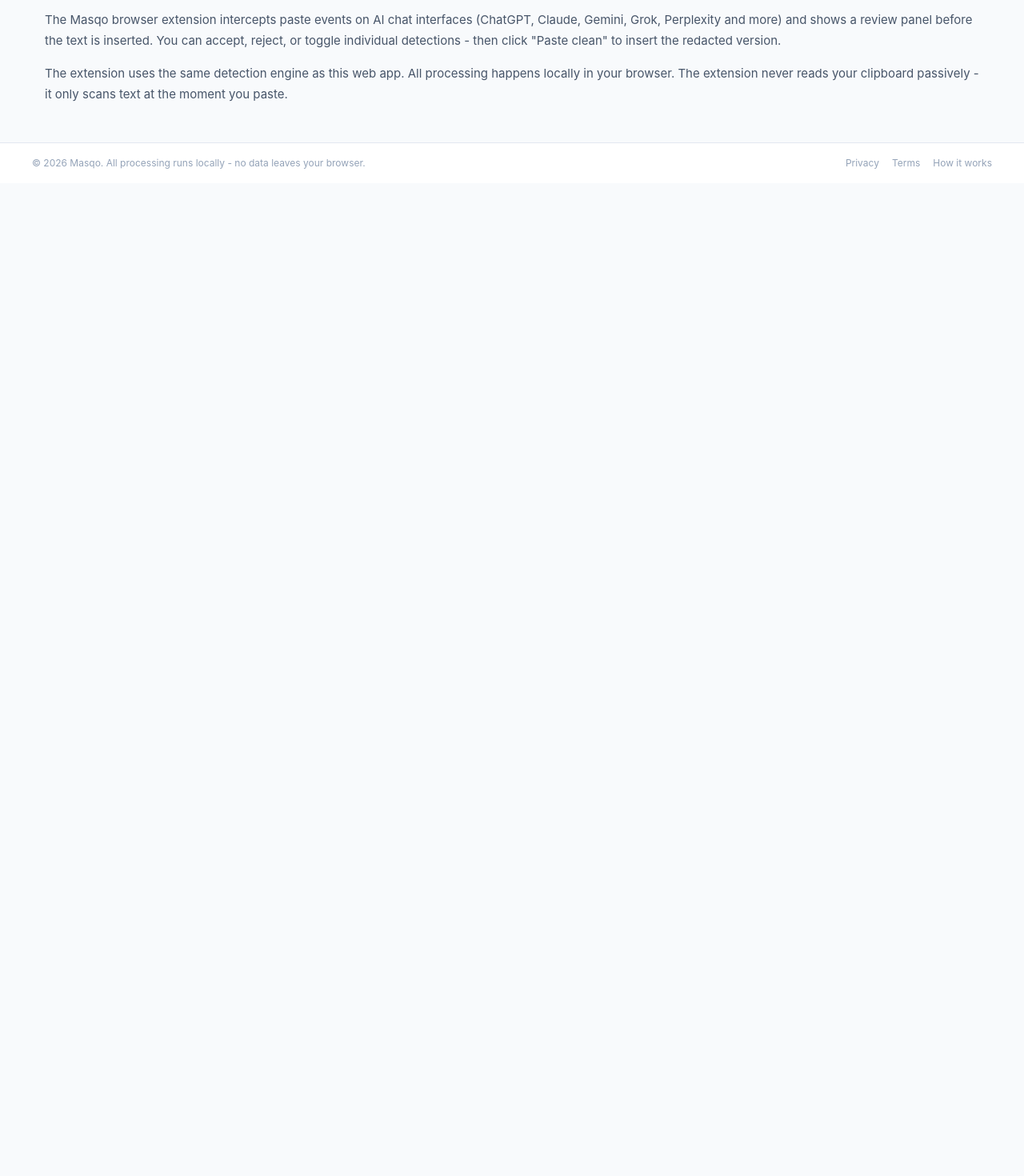
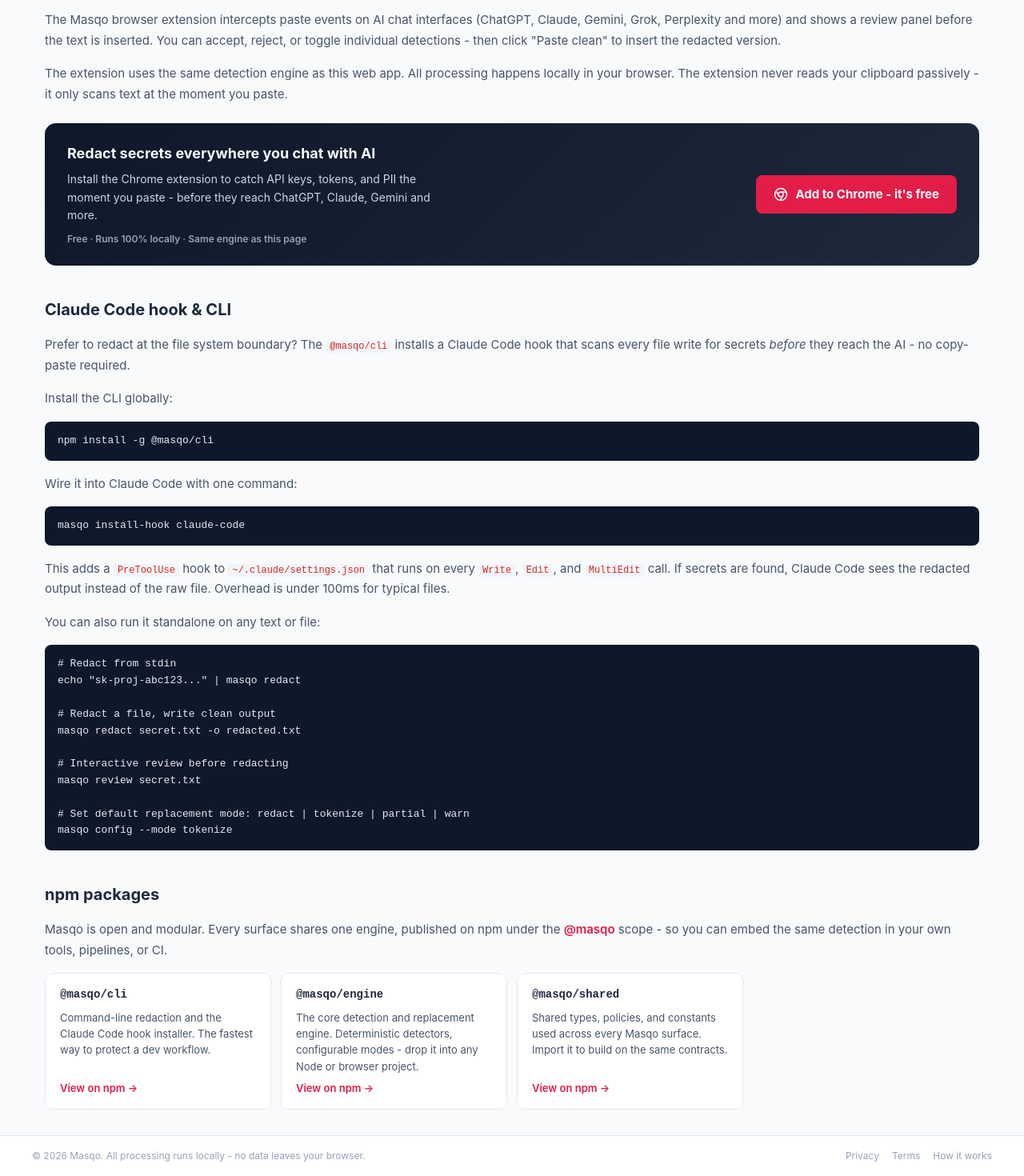
Before and after one commit to hungphamtan/masqo, a React (Vite) app in the folder packages/web/: page /how-it-works in a window 1280 px wide. Shown: the part 1644-3114 px from the top of the page at 80% size. Before the commit the page ends 1873 px from the top, so only its background shows below. Built offline with nearby package versions, Linux system fonts and the light colour scheme.

Commit message:
feat: add more help sections

```diff
--- a/packages/web/src/pages/HowItWorks.tsx
+++ b/packages/web/src/pages/HowItWorks.tsx
@@ -136,7 +136,85 @@
         in your browser. The extension never reads your clipboard passively - it only scans text at
         the moment you paste.
       </p>
+
+      <div style={s.cta}>
+        <div style={s.ctaBody}>
+          <div style={s.ctaTitle}>Redact secrets everywhere you chat with AI</div>
+          <div style={s.ctaText}>
+            Install the Chrome extension to catch API keys, tokens, and PII the moment you paste -
+            before they reach ChatGPT, Claude, Gemini and more.
+          </div>
+          <div style={s.ctaTrust}>Free · Runs 100% locally · Same engine as this page</div>
+        </div>
+        <a
+          href="https://chromewebstore.google.com/detail/masqo-secret-redaction/mfeaahjddfafgbckbilbbagbhpakhdap"
+          target="_blank"
+          rel="noopener noreferrer"
+          style={s.ctaBtn}
+        >
+          <svg width="18" height="18" viewBox="0 0 24 24" fill="none" stroke="currentColor" strokeWidth="2" aria-hidden="true">
+            <circle cx="12" cy="12" r="10" /><circle cx="12" cy="12" r="4" /><line x1="21.17" y1="8" x2="12" y2="8" /><line x1="3.95" y1="6.06" x2="8.54" y2="14" /><line x1="10.88" y1="21.94" x2="15.46" y2="14" />
+          </svg>
+          Add to Chrome - it's free
+        </a>
+      </div>
+
+      <h2 style={s.h2}>Claude Code hook &amp; CLI</h2>
+      <p style={s.p}>
+        Prefer to redact at the file system boundary? The <code style={s.code}>@masqo/cli</code> installs a
+        Claude Code hook that scans every file write for secrets <em>before</em> they reach the AI - no
+        copy-paste required.
+      </p>
+      <p style={s.p}>Install the CLI globally:</p>
+      <pre style={s.codeBlock}>npm install -g @masqo/cli</pre>
+      <p style={s.p}>Wire it into Claude Code with one command:</p>
+      <pre style={s.codeBlock}>masqo install-hook claude-code</pre>
+      <p style={s.p}>
+        This adds a <code style={s.code}>PreToolUse</code> hook to <code style={s.code}>~/.claude/settings.json</code> that
+        runs on every <code style={s.code}>Write</code>, <code style={s.code}>Edit</code>, and{' '}
+        <code style={s.code}>MultiEdit</code> call. If secrets are found, Claude Code sees the redacted
+        output instead of the raw file. Overhead is under 100ms for typical files.
+      </p>
+      <p style={s.p}>You can also run it standalone on any text or file:</p>
+      <pre style={s.codeBlock}>{`# Redact from stdin
+echo "sk-proj-abc123..." | masqo redact
+
+# Redact a file, write clean output
+masqo redact secret.txt -o redacted.txt
+
+# Interactive review before redacting
+masqo review secret.txt
+
+# Set default replacement mode: redact | tokenize | partial | warn
+masqo config --mode tokenize`}</pre>
+
+      <h2 style={s.h2}>npm packages</h2>
+      <p style={s.p}>
+        Masqo is open and modular. Every surface shares one engine, published on npm under the{' '}
+        <a href="https://www.npmjs.com/search?q=%40masqo" target="_blank" rel="noopener noreferrer" style={s.link}>@masqo</a>{' '}
+        scope - so you can embed the same detection in your own tools, pipelines, or CI.
+      </p>
+      <div style={s.pkgGrid}>
+        <PkgCard name="@masqo/cli" desc="Command-line redaction and the Claude Code hook installer. The fastest way to protect a dev workflow." />
+        <PkgCard name="@masqo/engine" desc="The core detection and replacement engine. Deterministic detectors, configurable modes - drop it into any Node or browser project." />
+        <PkgCard name="@masqo/shared" desc="Shared types, policies, and constants used across every Masqo surface. Import it to build on the same contracts." />
+      </div>
     </Layout>
+  )
+}
+
+function PkgCard({ name, desc }: { name: string; desc: string }) {
+  return (
+    <a
+      href={`https://www.npmjs.com/package/${name}`}
+      target="_blank"
+      rel="noopener noreferrer"
+      style={pkg.card}
+    >
+      <div style={pkg.name}>{name}</div>
+      <div style={pkg.desc}>{desc}</div>
+      <div style={pkg.link}>View on npm →</div>
+    </a>
   )
 }
 
@@ -164,6 +242,22 @@
   code: { fontFamily: 'monospace', background: '#f1f5f9', padding: '1px 5px', borderRadius: 3, fontSize: 12, color: '#dc2626' },
   grid: { display: 'grid', gridTemplateColumns: 'repeat(auto-fill, minmax(160px, 1fr))', gap: 8 },
   chip: { background: '#f0fdf4', border: '1px solid #bbf7d0', borderRadius: 6, padding: '7px 12px', fontSize: 13, color: '#166534' },
+  link: { color: '#E11D48', textDecoration: 'none', fontWeight: 600 },
+  cta: { display: 'flex', alignItems: 'center', justifyContent: 'space-between', gap: 24, flexWrap: 'wrap', background: 'linear-gradient(135deg, #0F172A 0%, #1E293B 100%)', borderRadius: 14, padding: '24px 28px', marginTop: 24 },
+  ctaBody: { flex: '1 1 320px', minWidth: 0 },
+  ctaTitle: { fontSize: 18, fontWeight: 700, color: '#F8FAFC', marginBottom: 8 },
+  ctaText: { fontSize: 14, color: '#CBD5E1', lineHeight: 1.6, marginBottom: 10, maxWidth: 460 },
+  ctaTrust: { fontSize: 12, color: '#94A3B8', fontWeight: 600 },
+  ctaBtn: { display: 'inline-flex', alignItems: 'center', gap: 9, background: '#E11D48', color: '#fff', textDecoration: 'none', fontWeight: 700, fontSize: 15, padding: '13px 22px', borderRadius: 8, whiteSpace: 'nowrap', flexShrink: 0 },
+  codeBlock: { background: '#0F172A', color: '#E2E8F0', fontFamily: 'monospace', fontSize: 13, lineHeight: 1.6, padding: '14px 16px', borderRadius: 8, overflowX: 'auto', margin: '0 0 16px', whiteSpace: 'pre' },
+  pkgGrid: { display: 'grid', gridTemplateColumns: 'repeat(auto-fill, minmax(240px, 1fr))', gap: 12 },
+}
+
+const pkg: Record<string, React.CSSProperties> = {
+  card: { display: 'flex', flexDirection: 'column', gap: 8, background: '#fff', border: '1px solid #E2E8F0', borderRadius: 10, padding: '16px 18px', textDecoration: 'none', transition: 'border-color 0.15s' },
+  name: { fontFamily: 'monospace', fontSize: 14, fontWeight: 700, color: '#1e293b' },
+  desc: { fontSize: 13, color: '#475569', lineHeight: 1.55, flex: 1 },
+  link: { fontSize: 13, fontWeight: 600, color: '#E11D48' },
 }
 
 const step: Record<string, React.CSSProperties> = {
```
Also changed, not shown: 1 other file (tests, documents, lock files or other folders).
